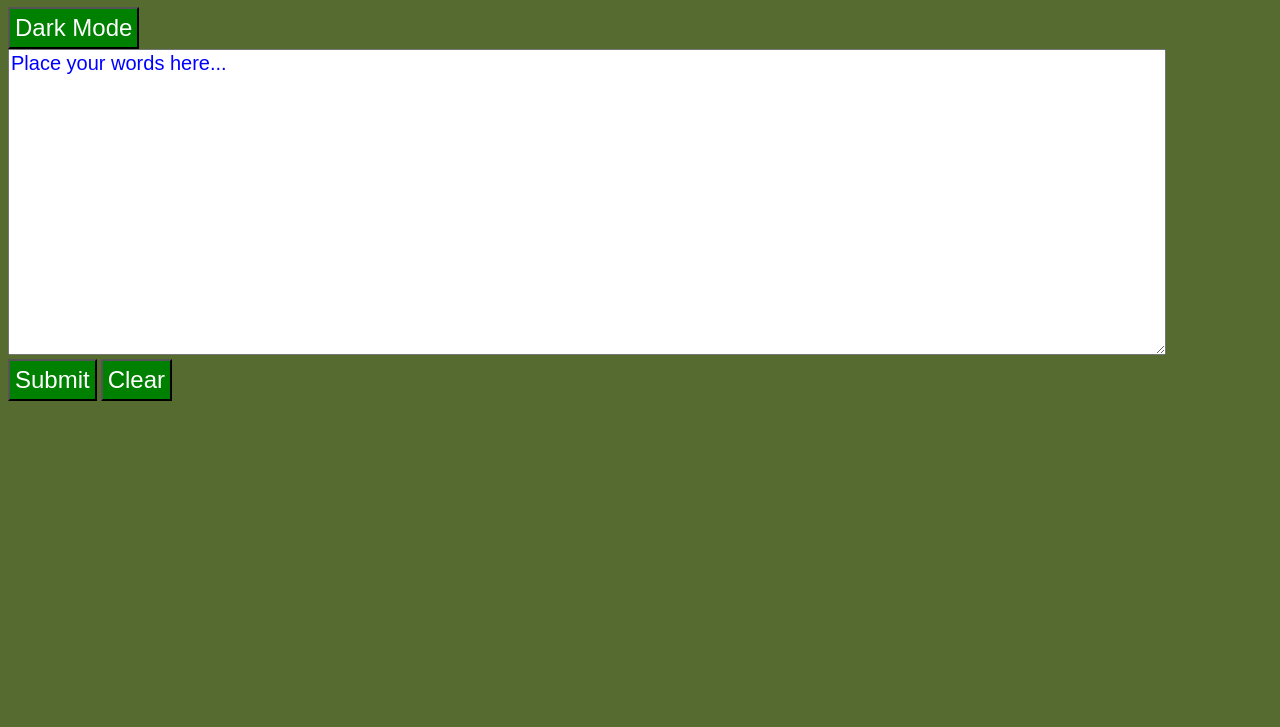
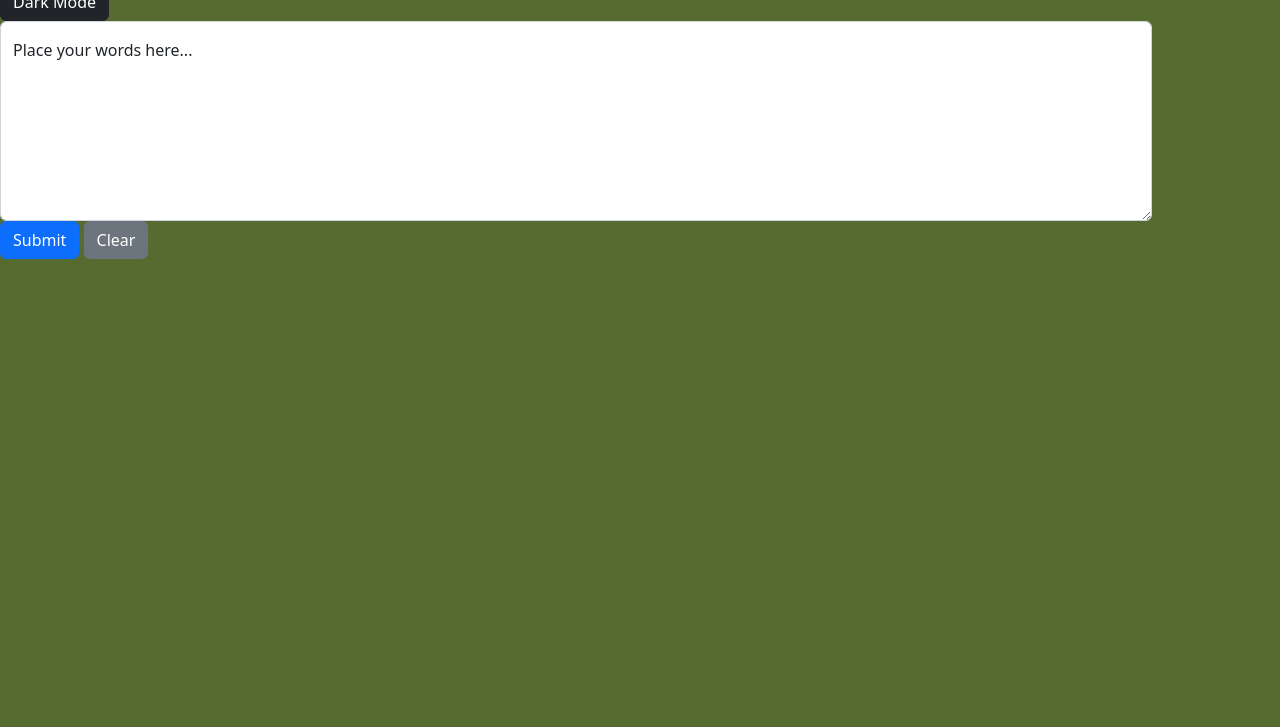
Before and after one commit to WhitleyBeers/LAB-word-counter, a plain HTML site: page index.html in a window 1280 px wide. Shown: the part 73-800 px from the top of the page. Drawn offline with nearby package versions, Linux system fonts and the light colour scheme.

Commit message:
added bootstrap and changed textarea/buttons to bootstrap components

```diff
--- a/index.html
+++ b/index.html
@@ -4,21 +4,26 @@
   <meta charset="UTF-8">
   <meta http-equiv="X-UA-Compatible" content="IE=edge">
   <meta name="viewport" content="width=device-width, initial-scale=1.0">
+  <link rel="stylesheet" href="https://cdn.jsdelivr.net/npm/bootstrap@5.2.2/dist/css/bootstrap.min.css">
   <link rel="stylesheet" href="main.css">
   <title>Word Counter</title>
 </head>
 
 <body>
   <h1>Word Counter</h1>
-  <button id="bg-switch">Dark Mode</button>
+  <button type="button" class="btn btn-dark">Dark Mode</button>
   <div id="error" class="error"></div>
   <form>
-    <textarea rows="20" placeholder="Place your words here..."></textarea>
-    <button type="submit">Submit</button>
-    <button type="reset">Clear</button>
+    <div class="form-floating">
+      <textarea class="form-control" placeholder="Place your words here..." id="floatingTextarea" style="height: 200px"></textarea>
+      <label for="floatingTextarea">Place your words here...</label>
+    </div>
+    <input class="btn btn-primary" type="submit" value="Submit">
+    <input class="btn btn-secondary" type="reset" value="Clear">
   </form>
   <div id="word-count"></div>
 
+  <script src="https://cdn.jsdelivr.net/npm/bootstrap@5.2.2/dist/js/bootstrap.bundle.min.js"></script>
   <script src="main.js"></script>
 </body>
 </html>
```
